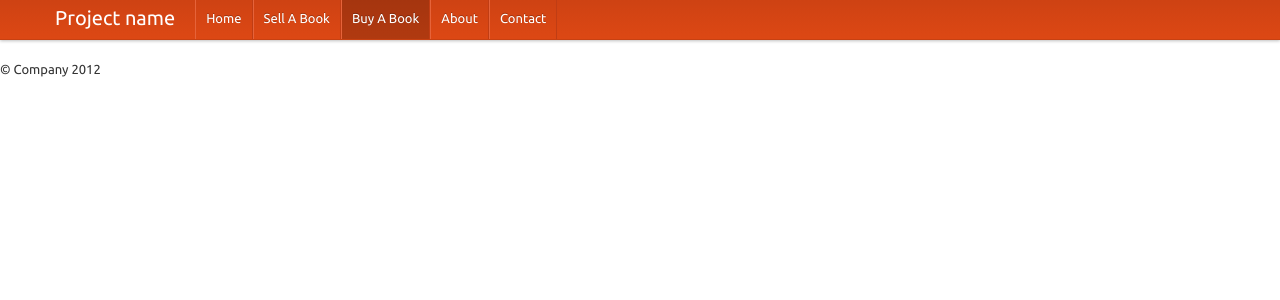
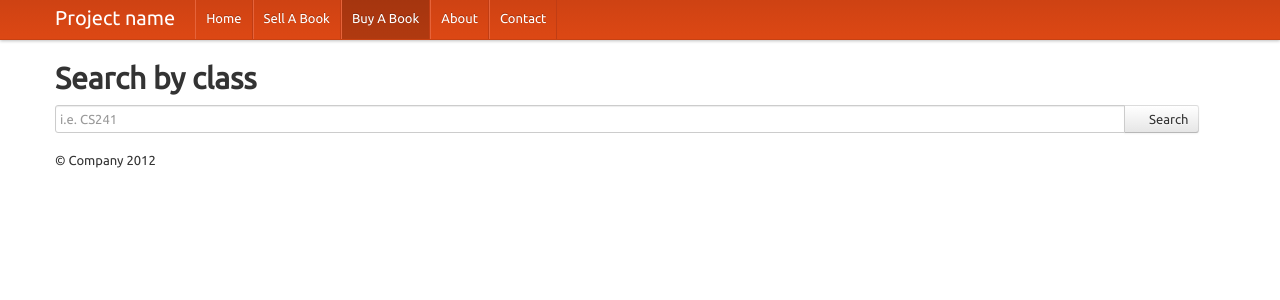
Before and after one commit to Satshabad/theBooklistr-website, a Django app: template templates/buy.html in a window 1280 px wide. Shown: the top 300 px of the page. Run offline with Django 3.2, Linux system fonts and the light colour scheme; the template is opened without the code that fills it, so the values that code supplies are empty; some libraries are stand-ins or nearby versions.

Commit message:
added search bar, needs to be bigger

```diff
--- a/templates/buy.html
+++ b/templates/buy.html
@@ -62,6 +62,35 @@
       </div>
 
     </div>
+    <div class="container">
+
+              <div class="row">
+    <div id="main-title" class="span4">
+      <h1>Search by class</h1>
+    </div>
+  </div>
+	<p></p>
+  <div class="row">
+    <div class="span12">
+      <div id="search-area">
+        <form class="form-search" method="GET" action="/">
+          <input type="hidden" name="has_releases" value="on">
+
+
+
+          <div class="control-group">
+            <div class="controls">
+
+
+              <div id="search-box" class="input-append">
+                <input id="id_q" name="q" type="text" placeholder="i.e. CS241" class="span11"><button class="btn" type="submit"><i class="icon-big-search"></i><span class="visuallyhidden">Search</span></button>
+              </div>
+            </div>
+          </div>
+        </form>
+      </div>
+    </div>
+  </div>
 
 
 
```
